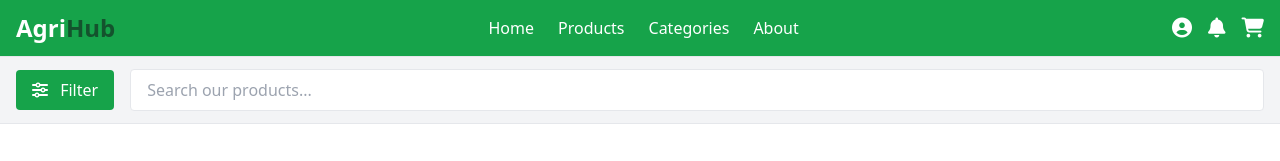
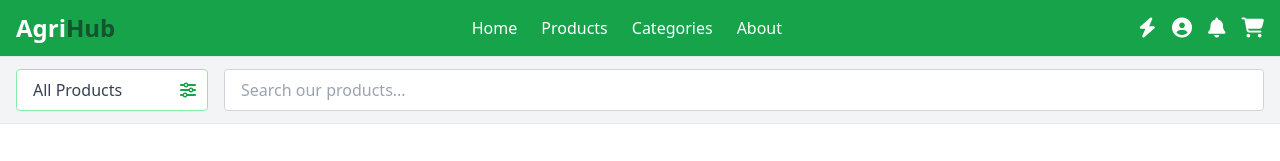
Before and after one commit to Justiceking006/AgriHub, a plain HTML site: page Index.html in a window 1280 px wide. Shown: the top 161 px of the page. Drawn offline with nearby package versions, Linux system fonts and the light colour scheme.

Commit message:
Update Index.html

```diff
--- a/Index.html
+++ b/Index.html
@@ -16,6 +16,7 @@
 <body class="bg-white text-gray-800">
 
   <!-- Top Header -->
+<!-- Header -->
 <header class="bg-green-600 text-white">
   <div class="max-w-7xl mx-auto flex items-center justify-between px-4 py-3 flex-wrap gap-4">
 
@@ -25,7 +26,7 @@
     </div>
 
     <!-- Navigation -->
-      <nav class="hidden md:flex space-x-6 text-white font-medium">
+    <nav class="hidden md:flex space-x-6 font-medium">
       <a href="#" class="hover:text-green-200">Home</a>
       <a href="#" class="hover:text-green-200">Products</a>
       <a href="#" class="hover:text-green-200">Categories</a>
@@ -33,10 +34,11 @@
     </nav>
 
     <!-- Icons -->
-      <div class="flex items-center space-x-4 text-white text-xl">
-        <i class="fas fa-user-circle hover:text-green-200 cursor-pointer"></i>
-        <i class="fas fa-bell hover:text-green-200 cursor-pointer"></i>
-        <i class="fas fa-shopping-cart hover:text-green-200 cursor-pointer"></i>
+    <div class="flex items-center space-x-4 text-xl">
+      <i class="fas fa-bolt hover:text-green-200 cursor-pointer" title="Shortcut"></i>
+      <i class="fas fa-user-circle hover:text-green-200 cursor-pointer" title="Profile"></i>
+      <i class="fas fa-bell hover:text-green-200 cursor-pointer" title="Notifications"></i>
+      <i class="fas fa-shopping-cart hover:text-green-200 cursor-pointer" title="Cart"></i>
     </div>
   </div>
 </header>
@@ -45,17 +47,29 @@
 <section class="bg-gray-100 border-t border-b">
   <div class="max-w-7xl mx-auto px-4 py-3 flex flex-col md:flex-row items-stretch md:items-center gap-4">
 
-      <!-- Filter -->
-      <button class="w-full md:w-auto px-4 py-2 bg-green-600 text-white rounded hover:bg-green-700">
-        <i class="fas fa-sliders-h mr-2"></i> Filter
-      </button>
+    <!-- Filter Dropdown -->
+    <div class="w-full md:w-auto">
+      <label for="filter" class="sr-only">Filter</label>
+      <div class="relative">
+        <select id="filter" name="filter" class="appearance-none w-full md:w-48 px-4 py-2 pr-10 bg-white border border-green-300 rounded text-gray-700 focus:outline-none focus:ring-2 focus:ring-green-500">
+          <option selected>All Products</option>
+          <option>Fertilizers</option>
+          <option>Seeds</option>
+          <option>Equipment</option>
+          <option>Tools</option>
+        </select>
+        <div class="pointer-events-none absolute inset-y-0 right-3 flex items-center text-green-600">
+          <i class="fas fa-sliders-h"></i>
+        </div>
+      </div>
+    </div>
 
-      <!-- Search -->
+    <!-- Search Bar -->
     <div class="flex-1">
       <input
         type="text"
         placeholder="Search our products..."
-          class="w-full px-4 py-2 border rounded focus:outline-none focus:ring-2 focus:ring-green-500"
+        class="w-full px-4 py-2 border border-gray-300 rounded focus:outline-none focus:ring-2 focus:ring-green-500"
       />
     </div>
   </div>
```
Lines whose indentation alone changed are shown as unchanged.
